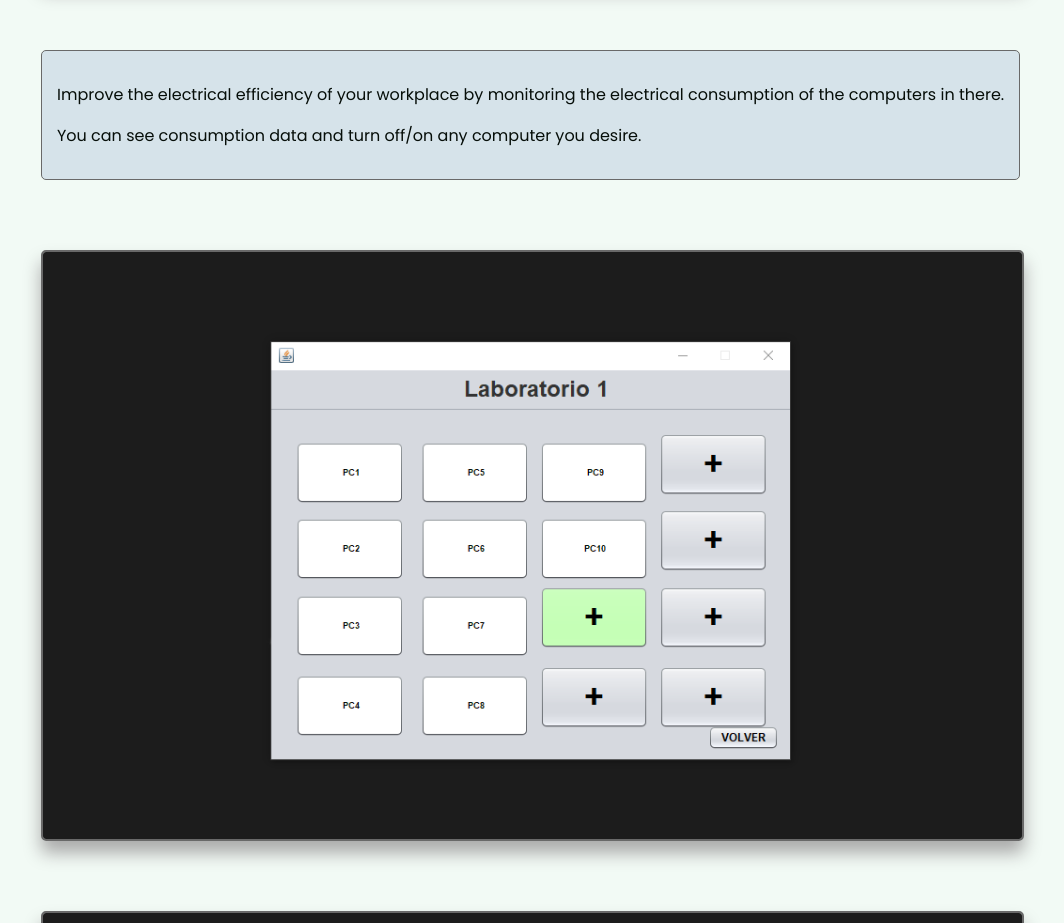
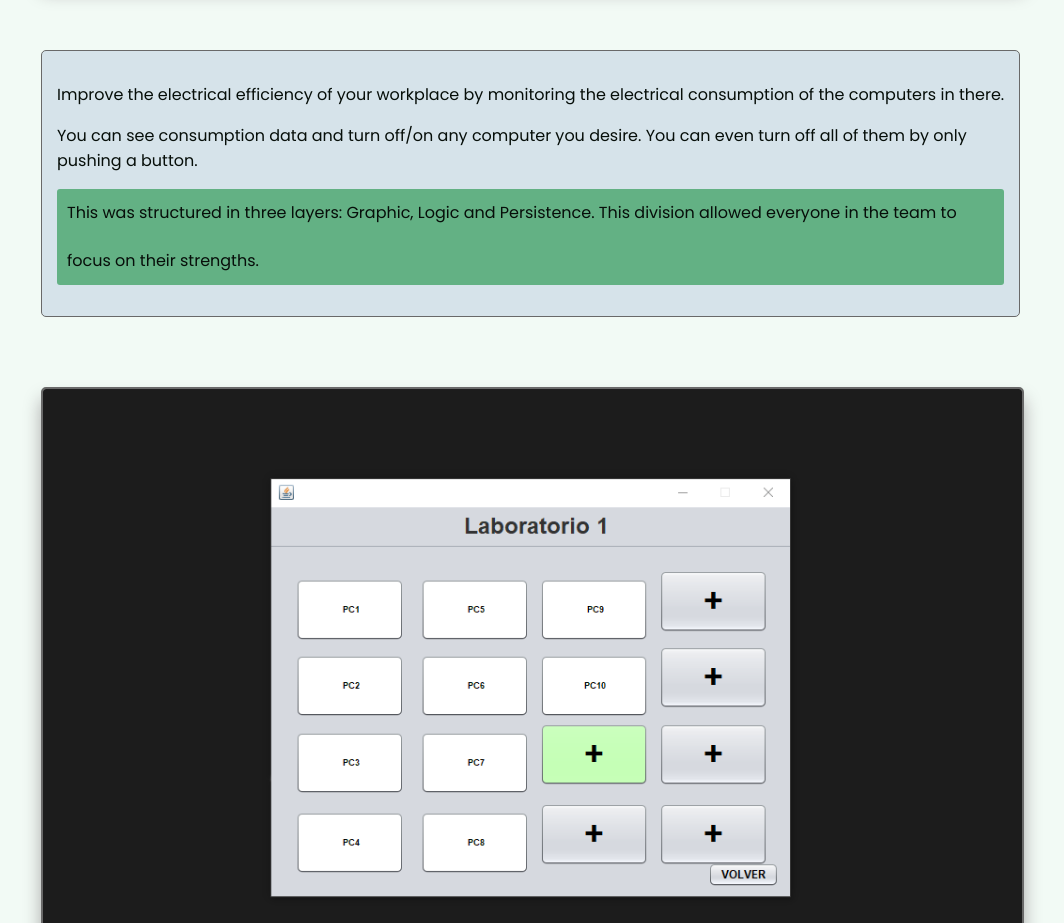
Before and after one commit to lucasrodriguez-dev/portfolio, a React (Create React App) app: page /project/energy_project in a window 1280 px wide. Shown: the part 1240-2163 px from the top of the page, without its empty margins (23-1087 px from the left). Built offline with nearby package versions, Linux system fonts and the light colour scheme.

Commit message:
update portfolio
implement icons for social media and write long description and details for projects.

```diff
--- a/src/components/pages/Contact.js
+++ b/src/components/pages/Contact.js
@@ -16,13 +16,25 @@ export const Contact = () => {
           </form>
           <ul className="icons">
             <li>
-              <a href="https://www.linkedin.com/in/lucas-rodr%C3%ADguez-de-pena/" target="_blank">LinkedIn</a>
+              <div style={{ width: "40px", height: "40px", overflow: "hidden" }}>
+                <a href="https://www.linkedin.com/in/lucas-rodr%C3%ADguez-de-pena/" target="_blank">
+                  <img src={`/icons/linkedin.png`} alt="linkedin.com/in/lucas-rodríguez-de-pena/" title="LinkedIn" style={{ width: "100%", height: "100%", objectFit: "contain" }} />
+                </a>
+              </div>
             </li>
             <li>
-              <a href="https://www.freelancer.uy/u/lucasrodriguez14" target="_blank">Freelancer</a>
+              <div style={{ width: "40px", height: "40px", overflow: "hidden" }}>
+                <a href="https://www.freelancer.uy/u/lucasrodriguez14" target="_blank">
+                  <img src={`/icons/freelancer.png`} alt="freelancer.uy/u/lucasrodriguez14" title="Freelancer" style={{ width: "100%", height: "100%", objectFit: "contain" }} />
+                </a>
+              </div>
             </li>
             <li>
-              <a href="https://github.com/lucasrodriguez-dev" target="_blank">GitHub</a>
+              <div style={{ width: "40px", height: "40px", overflow: "hidden" }}>
+                <a href="https://github.com/lucasrodriguez-dev" target="_blank">
+                  <img src={`/icons/github.png`} alt="github.com/lucasrodriguez-dev" title="GitHub" style={{ width: "100%", height: "100%", objectFit: "contain" }} />
+                </a>
+              </div>
             </li>
           </ul>
         </article>
--- a/src/components/pages/Project.js
+++ b/src/components/pages/Project.js
@@ -42,6 +42,7 @@ export const Project = () => {
                 <div className="text-box">
                     <p>{project.description}</p>
                     <p>{project.descriptionLong}</p>
+                    <p className="text-project-details">{project.details}</p>
                 </div>
                 <div className="mask">
                     <img src={`/images/${project.id}0.png`} style={{ width: "100%", height: "100%", objectFit: "cover" }} />
--- a/src/data/myProjects.js
+++ b/src/data/myProjects.js
@@ -6,7 +6,8 @@ export const myProjects = [
         "technologies": ["HTML5", "CSS3", "JavaScript", "jQuery", "PHP", "MySQL"],
         "categories": "Web, Full-Stack",
         "description": "Manage any karate tournament in kata modality: register competitors, follow their confrontations and rate them to see who wins.",
-        "descriptionLong": ""
+        "descriptionLong": "If you want to carry out the internal management of the tournaments, you can log in as a Software Technician. On the other hand, if you only want to rate the competitors, you can enter as a Judge.",
+        "details": "This was built using the MVC architecture. So, it has three layers: Model (PHP, MySQL), View (HTML5, CSS3) and Controller (JavaScript, jQuery, PHP)."
     },
     {
         "id": "luthitv",
@@ -15,7 +16,8 @@ export const myProjects = [
         "technologies": ["HTML5", "CSS3", "JavaScript", "React"],
         "categories": "Web, Full-Stack",
         "description": "Create, update, delete and search as many movie cards as you want.",
-        "descriptionLong": ""
+        "descriptionLong": "",
+        "details": "This was developed with React. It has three components: Searcher, Creator, Editor and MovieList. Besides, it uses local storage to preserve information."
     },
     {
         "id": "energy_project",
@@ -24,6 +26,7 @@ export const myProjects = [
         "technologies": ["Java", "Swing"],
         "categories": "Desktop, Back-End",
         "description": "Improve the electrical efficiency of your workplace by monitoring the electrical consumption of the computers in there.",
-        "descriptionLong": "You can see consumption data and turn off/on any computer you desire."
+        "descriptionLong": "You can see consumption data and turn off/on any computer you desire. You can even turn off all of them by only pushing a button.",
+        "details": "This was structured in three layers: Graphic, Logic and Persistence. This division allowed everyone in the team to focus on their strengths."
     }
 ];
--- a/src/index.css
+++ b/src/index.css
@@ -238,21 +238,30 @@ img {
 #container-project .mask {
   width: var(--container-project-mask-width);
   height: 587px;
-  margin-bottom:70px;
+  margin-bottom: 70px;
   overflow: hidden;
 }
 
-.text-box{
+.text-box {
   width: var(--container-project-mask-width);
   box-sizing: border-box;
-  padding:15px;
+  padding: 15px;
   border: 1px solid #696969;
   border-radius: 5px;
   margin: 0 0 70px 0;
   text-align: left;
   background-color: var(--secondary);
-  color:var(--text);
+  color: var(--text);
   font-weight: 500;
+}
+
+.text-project-details {
+  background: var(--primary);
+  filter:grayscale(20%);
+  line-height: 3;
+  width: fit-content;
+  padding: 0 10px;
+  border-radius: 3px;
 }
 
 .technologies {
```
Also changed, not shown: public/icons/linkedin.png.
